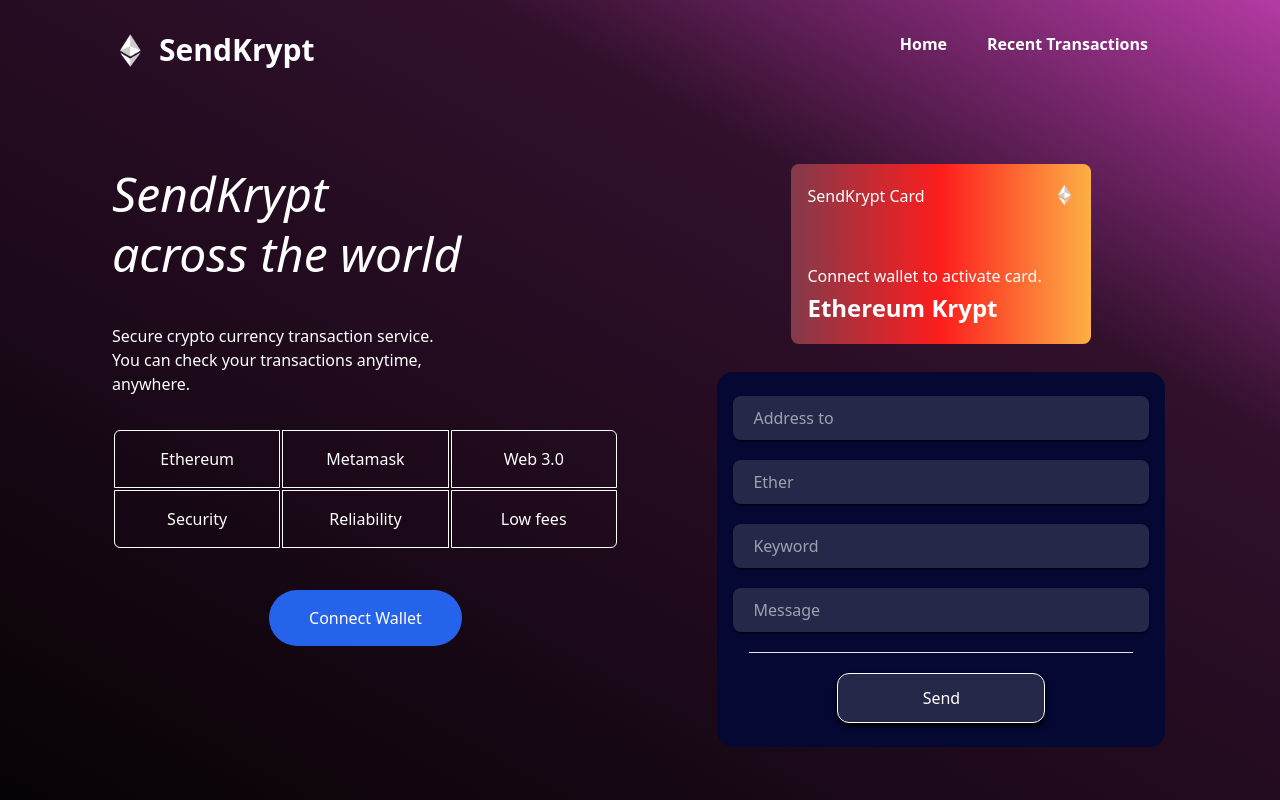
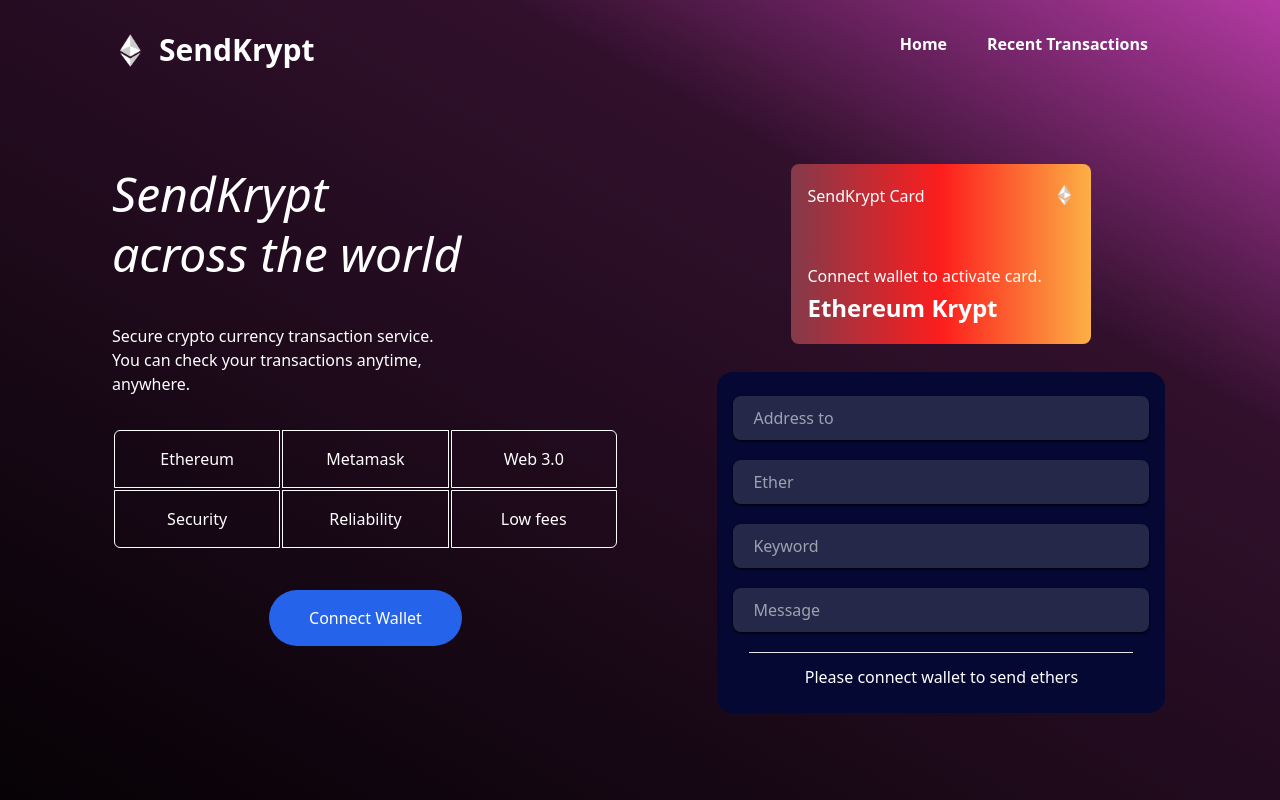
Before and after one commit to max-tonny8/scypto, a React (Create React App) app: page / in a window 1280 px wide. Shown: the top 800 px of the page. Built offline with nearby package versions, Linux system fonts and the light colour scheme.

Commit message:
send button visible only if wallet connected

```diff
--- a/src/components/SendEtherForm.tsx
+++ b/src/components/SendEtherForm.tsx
@@ -10,7 +10,7 @@
 }
 
 export default function SendEtherForm() {
-  const {setTransferInProgress} = useWalletContext();
+  const {isWalletConnected, setTransferInProgress} = useWalletContext();
 
   const initialFormData = {
     receiver: '',
@@ -82,12 +82,13 @@
         placeholder="Message"
       />
       <hr className="bg-white mx-4 my-3" />
-      <input
+      {isWalletConnected ? <input
         type="submit"
         value="Send"
         onChange={handleInputChange}
         className="bg-customblue-100 cursor-pointer mt-5 w-1/2 block mx-auto border-white border shadow-black shadow-md py-3 px-3 rounded-xl"
-      />
+      /> :
+      <div className="text-center">Please connect wallet to send ethers</div>}
     </form>
   )
 }
```
